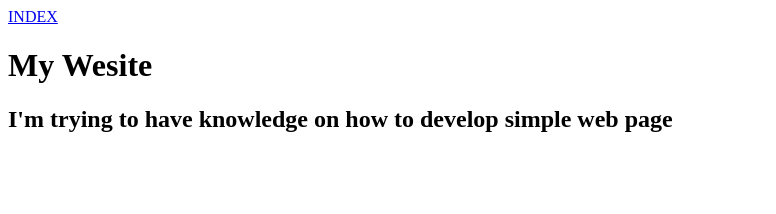
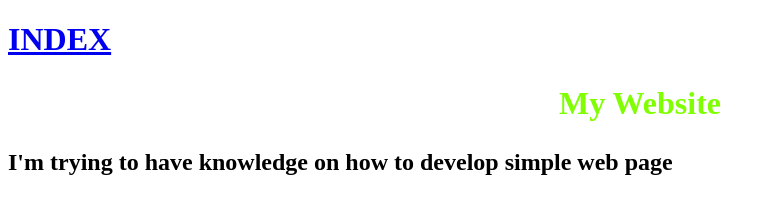
Before and after one commit to ceaserphillip/CEASER, a plain HTML site: page index.html in a window 1280 px wide. Shown: the whole page, without its empty margins (0-776 px from the left). Drawn offline with Linux system fonts and the light colour scheme.

Commit message:
Update index.html

```diff
--- a/index.html
+++ b/index.html
@@ -6,8 +6,8 @@
     <meta name="viewport" content="width=device-width, initial-scale=1.0">
     <title>CONTENT</title>
 </head>
-<a href="My Town.html"> INDEX</a>
-<h1>My Wesite</h1>
+<h1><a href="My Town.html"> INDEX</a></h1>
+<h2 style="font-size: xx-large;text-align: center; color: chartreuse; text-transform: capitalize;">My Website</h2>
 <h2> I'm trying to have knowledge on how to develop simple web page </h2>
 <body>
 
```
